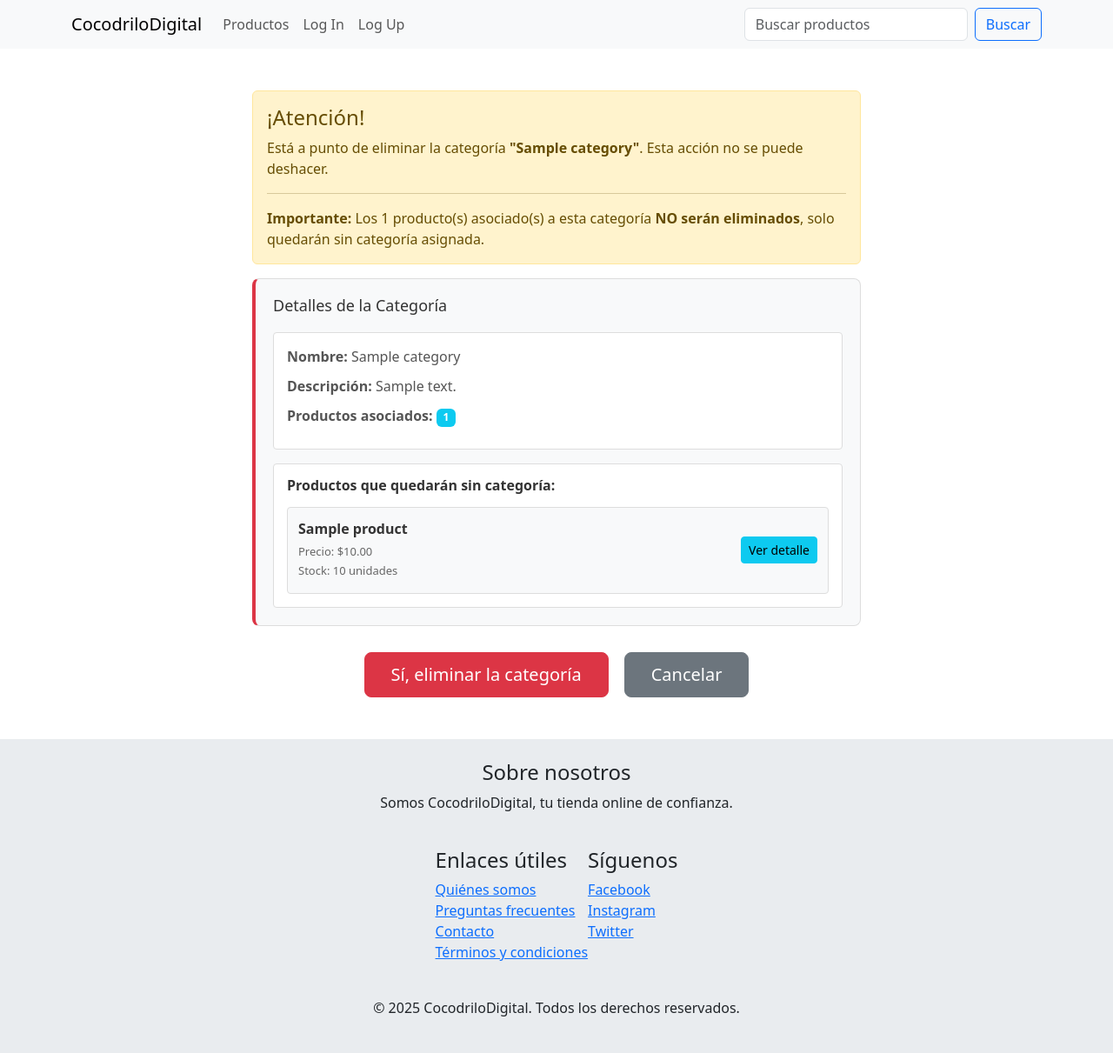
After one commit to Raulledea/CocodriloDigital, a Django app: page /categoria/1/delete/ in a window 1280 px wide. The commit adds this page. Shown: the whole page at 87% size. Run offline with Django 5.2, Linux system fonts and the light colour scheme; tables that the repository leaves empty hold one stand-in row (values such as "Sample post").

Commit message:
se anadio la funcionalidad de categorias a los pro ductos, permitiendo asignar una categoria a cada producto y ver los productos por categoria.

```diff
--- a/CocodriloDigital/CocodriloDigital/urls.py
+++ b/CocodriloDigital/CocodriloDigital/urls.py
@@ -22,8 +22,8 @@ from django.conf.urls.static import static
 urlpatterns = [
     path('admin/', admin.site.urls),
     path('', include('home.urls')),         # Página principal
-    path('products/', include('products.urls')),  # Sección de productos
-    path('', include('category.urls')),  # Rutas de categorías
+    path('productos/', include('products.urls')),  # Sección de productos
+    path('categoria/', include('category.urls')),  # Rutas de categorías
 ]
 
 # Servir archivos multimedia en desarrollo
--- a/CocodriloDigital/category/urls.py
+++ b/CocodriloDigital/category/urls.py
@@ -4,9 +4,15 @@ Define las rutas para gestionar categorías.
 """
 from django.urls import path
 
-from .views import add_category
+from .views import add_category, category_detail, edit_category, delete_category
 
 urlpatterns = [
     # Ruta para añadir una nueva categoría
     path('add_category/', add_category, name='add_category'),
+    # Ruta para ver detalle de una categoría (ej. /category/1/)
+    path('<int:category_id>/', category_detail, name='category_detail'),
+    # Ruta para editar una categoría (ej. /category/1/edit/)
+    path('<int:category_id>/edit/', edit_category, name='edit_category'),
+    # Ruta para eliminar una categoría (ej. /category/1/delete/)
+    path('<int:category_id>/delete/', delete_category, name='delete_category'),
 ]
--- a/CocodriloDigital/category/views.py
+++ b/CocodriloDigital/category/views.py
@@ -2,8 +2,9 @@
 
 Contiene la lógica para gestionar categorías.
 """
-from django.shortcuts import render, redirect
+from django.shortcuts import render, redirect, get_object_or_404
 from .forms import CategoryForm
+from .models import Category
 
 
 def add_category(request):
@@ -19,7 +20,85 @@ def add_category(request):
         if form.is_valid():
             form.save()
             # Redirige a la lista de productos después de guardar
-            return redirect('products_by_category')
+            return redirect('list_products')
     else:
         form = CategoryForm()
     return render(request, 'category/add_category.html', {'form': form})
+
+
+def category_detail(request, category_id):
+    """Vista para ver los detalles de una categoría.
+
+    Muestra la información completa de la categoría incluyendo
+    todos los productos que pertenecen a ella.
+
+    Args:
+        request: La solicitud HTTP.
+        category_id (int): El ID de la categoría.
+
+    Returns:
+        HttpResponse: La plantilla renderizada con los detalles de la categoría.
+    """
+    category = get_object_or_404(Category, pk=category_id)
+
+    context = {
+        'category': category,
+    }
+    return render(request, 'category/category_detail.html', context)
+
+
+def edit_category(request, category_id):
+    """Vista para editar una categoría existente.
+
+    GET: Muestra el formulario rellenado con los datos de la categoría.
+    POST: Procesa el formulario y actualiza la categoría si es válido.
+
+    Args:
+        request: La solicitud HTTP.
+        category_id (int): El ID de la categoría a editar.
+
+    Returns:
+        HttpResponse: El formulario renderizado o redirección tras guardar.
+    """
+    category = get_object_or_404(Category, pk=category_id)
+
+    if request.method == "POST":
+        form = CategoryForm(request.POST, instance=category)
+        if form.is_valid():
+            form.save()
+            return redirect('category_detail', category_id=category.id)
+    else:
+        form = CategoryForm(instance=category)
+
+    context = {
+        'form': form,
+        'category': category,
+        'edit': True,
+    }
+    return render(request, 'category/add_category.html', context)
+
+
+def delete_category(request, category_id):
+    """Vista para eliminar una categoría.
+
+    GET: Muestra una página de confirmación con información sobre productos.
+    POST: Elimina la categoría. Los productos asociados quedarán sin categoría asignada.
+
+    Args:
+        request: La solicitud HTTP.
+        category_id (int): El ID de la categoría a eliminar.
+
+    Returns:
+        HttpResponse: Página de confirmación o redirección tras eliminar.
+    """
+    category = get_object_or_404(Category, pk=category_id)
+
+    if request.method == "POST":
+        # Los productos no se eliminarán, solo perderán la categoría (category=NULL)
+        category.delete()
+        return redirect('list_products')
+
+    context = {
+        'category': category,
+    }
+    return render(request, 'category/delete_category.html', context)
--- a/CocodriloDigital/products/models.py
+++ b/CocodriloDigital/products/models.py
@@ -36,7 +36,7 @@ class Product(models.Model):
     image = models.ImageField(upload_to="products/", blank=True, null=True, help_text="Foto del producto")
 
     # Categoría a la cual pertenece el producto
-    category = models.ForeignKey(Category, on_delete=models.CASCADE, related_name='products', help_text="Categoría")
+    category = models.ForeignKey(Category, on_delete=models.SET_NULL, null=True, blank=True, related_name='products', help_text="Categoría")
 
     @property
     def final_price(self):
--- /dev/null
+++ b/CocodriloDigital/static/style/delete_category.css
@@ -0,0 +1,127 @@
+/* ===============================
+   ELIMINAR CATEGORÍA
+================================ */
+
+.delete-confirmation {
+  max-width: 700px;
+  margin: 0 auto;
+}
+
+.category-preview {
+  background-color: #f8f9fa;
+  padding: 20px;
+  border-radius: 8px;
+  border: 1px solid #ddd;
+  border-left: 4px solid #dc3545;
+}
+
+.category-preview h3 {
+  color: #333;
+  margin-bottom: 20px;
+  font-size: 18px;
+}
+
+.category-info {
+  background-color: white;
+  padding: 15px;
+  border-radius: 4px;
+  border: 1px solid #ddd;
+}
+
+.category-info p {
+  margin-bottom: 10px;
+  color: #555;
+}
+
+.products-list {
+  background-color: white;
+  padding: 15px;
+  border-radius: 4px;
+  border: 1px solid #ddd;
+}
+
+.products-list h4 {
+  color: #333;
+  margin-bottom: 15px;
+  font-size: 16px;
+  font-weight: 600;
+}
+
+.products-preview {
+  display: flex;
+  flex-direction: column;
+  gap: 12px;
+}
+
+.product-item {
+  display: flex;
+  justify-content: space-between;
+  align-items: center;
+  padding: 12px;
+  border: 1px solid #ddd;
+  border-radius: 4px;
+  background-color: #f8f9fa;
+  transition: all 0.3s ease;
+}
+
+.product-item:hover {
+  background-color: #e9ecef;
+  box-shadow: 0 2px 4px rgba(0,0,0,0.1);
+}
+
+.product-item-content {
+  flex: 1;
+  margin-right: 15px;
+}
+
+.product-item-content strong {
+  color: #333;
+  display: block;
+  margin-bottom: 5px;
+}
+
+.product-item-price,
+.product-item-stock {
+  margin-bottom: 3px;
+  color: #666;
+  font-size: 13px;
+}
+
+.confirmation-buttons {
+  display: flex;
+  gap: 10px;
+  justify-content: center;
+  margin-top: 30px;
+}
+
+.confirmation-buttons .btn {
+  padding: 10px 30px;
+  font-weight: 500;
+  transition: all 0.3s ease;
+}
+
+.confirmation-buttons .btn:hover {
+  transform: translateY(-2px);
+  box-shadow: 0 4px 8px rgba(0,0,0,0.2);
+}
+
+@media (max-width: 768px) {
+  .product-item {
+    flex-direction: column;
+    align-items: flex-start;
+    gap: 10px;
+  }
+
+  .product-item-content {
+    margin-right: 0;
+    margin-bottom: 10px;
+  }
+
+  .confirmation-buttons {
+    flex-direction: column;
+  }
+
+  .confirmation-buttons .btn {
+    width: 100%;
+  }
+}
--- /dev/null
+++ b/CocodriloDigital/templates/category/delete_category.html
@@ -0,0 +1,75 @@
+{% extends "base/base.html" %}
+{% load static %}
+
+{% block head_extra %}
+  <link rel="stylesheet" href="{% static 'style/delete_category.css' %}">
+{% endblock head_extra %}
+
+{% block content %}
+  <div class="container mt-5">
+    <div class="delete-confirmation">
+      <div class="alert alert-warning" role="alert">
+        <h4 class="alert-heading">
+          <i class="fas fa-exclamation-triangle"></i> ¡Atención!
+        </h4>
+        <p>
+          Está a punto de eliminar la categoría <strong>"{{ category.name }}"</strong>.
+          Esta acción no se puede deshacer.
+        </p>
+        <hr>
+        <p class="mb-0">
+          <strong>Importante:</strong> Los {{ category.products.count }} producto(s) asociado(s) a esta categoría
+          <strong>NO serán eliminados</strong>, solo quedarán sin categoría asignada.
+        </p>
+      </div>
+
+      <div class="category-preview mb-4">
+        <h3>Detalles de la Categoría</h3>
+
+        <div class="category-info">
+          <p><strong>Nombre:</strong> {{ category.name }}</p>
+          {% if category.description %}
+            <p><strong>Descripción:</strong> {{ category.description }}</p>
+          {% endif %}
+          <p><strong>Productos asociados:</strong>
+            <span class="badge bg-info">{{ category.products.count }}</span>
+          </p>
+        </div>
+
+        {% if category.products.all %}
+          <div class="products-list mt-3">
+            <h4>Productos que quedarán sin categoría:</h4>
+            <div class="products-preview">
+              {% for product in category.products.all %}
+                <div class="product-item">
+                  <div class="product-item-content">
+                    <strong>{{ product.name }}</strong>
+                    <p class="product-item-price">Precio: ${{ product.price }}</p>
+                    {% if product.stock %}
+                      <p class="product-item-stock">Stock: {{ product.stock }} unidades</p>
+                    {% endif %}
+                  </div>
+                  <a href="{% url 'product_detail' product.id %}" class="btn btn-sm btn-info" target="_blank">
+                    Ver detalle
+                  </a>
+                </div>
+              {% endfor %}
+            </div>
+          </div>
+        {% endif %}
+      </div>
+
+      <div class="confirmation-buttons">
+        <form method="POST" style="display: inline;">
+          {% csrf_token %}
+          <button type="submit" class="btn btn-danger btn-lg">
+            <i class="fas fa-trash"></i> Sí, eliminar la categoría
+          </button>
+        </form>
+        <a href="{% url 'category_detail' category.id %}" class="btn btn-secondary btn-lg ms-2">
+          <i class="fas fa-times"></i> Cancelar
+        </a>
+      </div>
+    </div>
+  </div>
+{% endblock content %}
--- a/CocodriloDigital/templates/home/home.html
+++ b/CocodriloDigital/templates/home/home.html
@@ -10,7 +10,8 @@
 <div class="container-fluid py-5">
     <div class="products-grid row g-4">
         {% for product in discounted_products %}
-            <article class="col-lg-3 col-md-4 col-sm-6 product-card">
+            <a href="{% url 'product_detail' product.id %}" class="col-lg-3 col-md-4 col-sm-6 product-card-link">
+                <article class="product-card">
                     <div class="h-100">
 
                         <!-- Imagen -->
@@ -48,6 +49,7 @@
 
                     </div>
                 </article>
+            </a>
         {% empty %}
             <div class="col-12">
                 <div class="alert alert-info text-center">
```
Also changed, not shown: CocodriloDigital/static/style/category_detail.css (added, +72 -0 lines), CocodriloDigital/static/style/category_form.css (added, +81 -0 lines), CocodriloDigital/static/style/product.css (+19 -0 lines), CocodriloDigital/templates/category/add_category.html (+24 -6 lines), CocodriloDigital/templates/category/category_detail.html (added, +76 -0 lines), CocodriloDigital/templates/products/list_products.html (+6 -4 lines), CocodriloDigital/products/migrations/0008_alter_product_category.py (added). Lines whose indentation alone changed are shown as unchanged.
